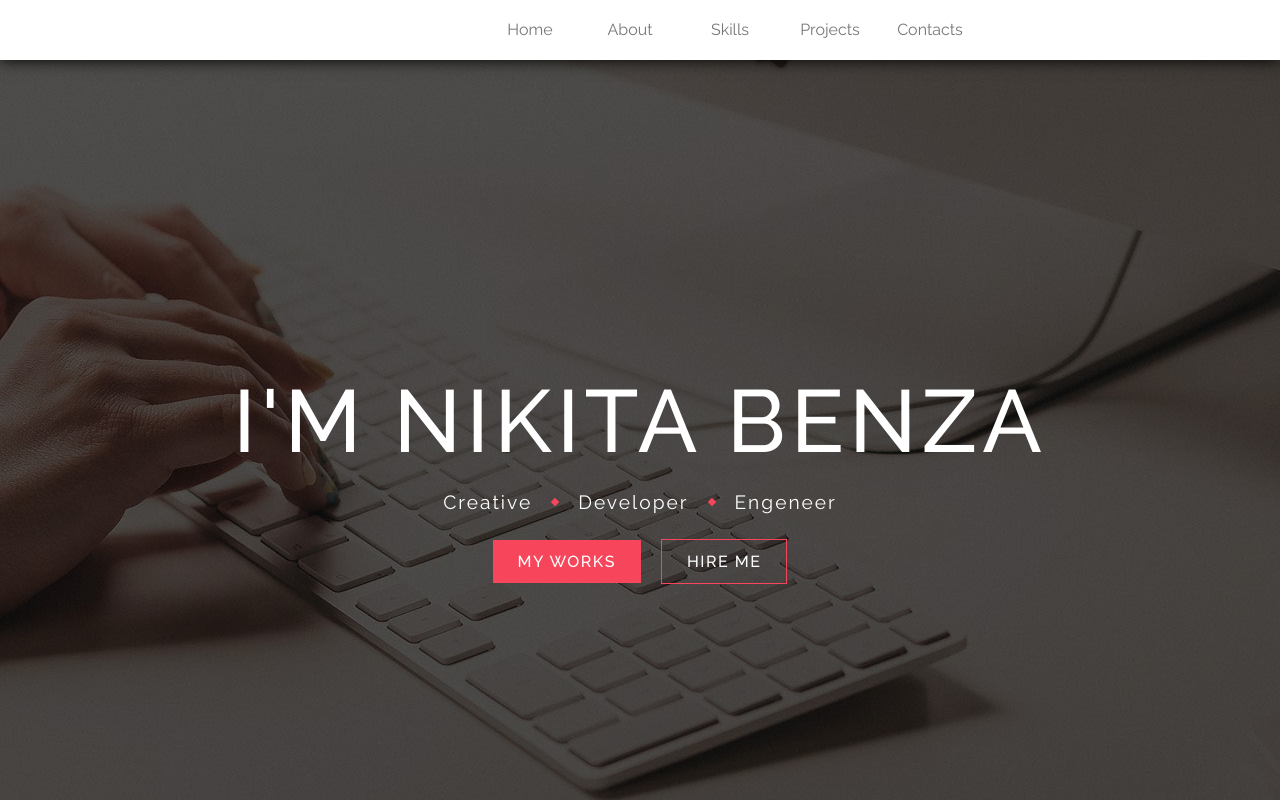
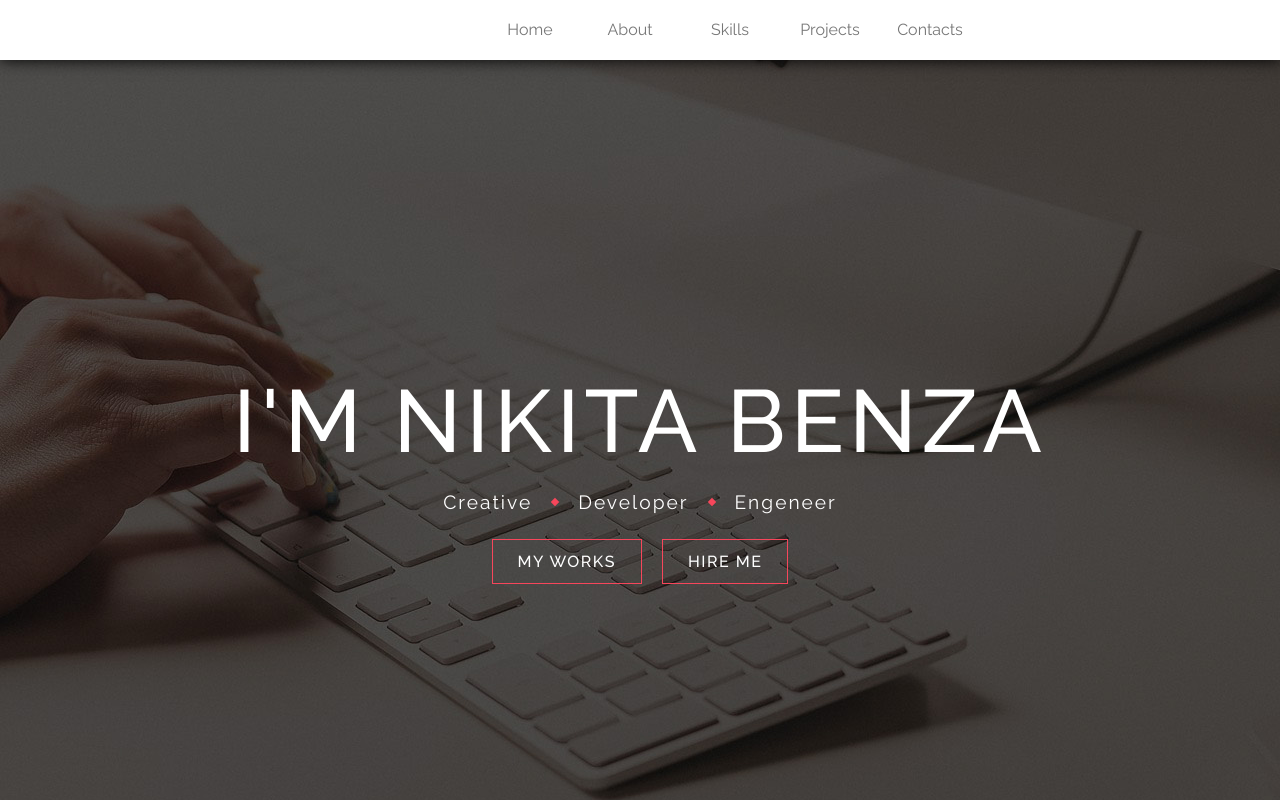
Before and after one commit to Matumba125/my-cv, a React (Create React App) app: page / in a window 1280 px wide. In both pictures the pointer is over the link "MY WORKS". Shown: the top 800 px of the page. Built offline with nearby package versions, Linux system fonts and the light colour scheme.

Commit message:
fixed hover on home buttons

```diff
--- a/src/preview/Preview.module.scss
+++ b/src/preview/Preview.module.scss
@@ -54,6 +54,7 @@
       margin: 10px;
       color: #fff;
       background: #f7465b;
+      border: 1px solid #f7465b;
       font-family: "Raleway", sans-serif;
       font-weight: 500;
       border-radius: 0px;
@@ -61,7 +62,7 @@
       letter-spacing: 1.5px;
       text-transform: uppercase;
 
-      :hover {
+      &:hover {
         background: transparent;
       }
     }
@@ -81,7 +82,7 @@
       letter-spacing: 1.5px;
       text-transform: uppercase;
       background: transparent;
-      :hover{
+      &:hover{
         background: #f7465b;
       }
     }
```
